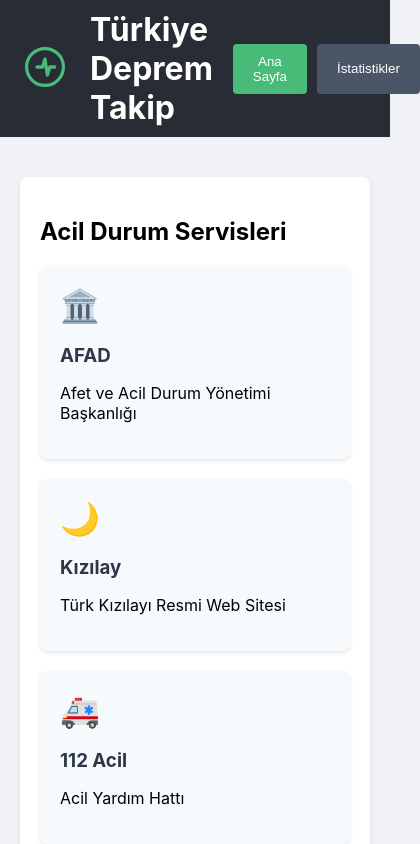
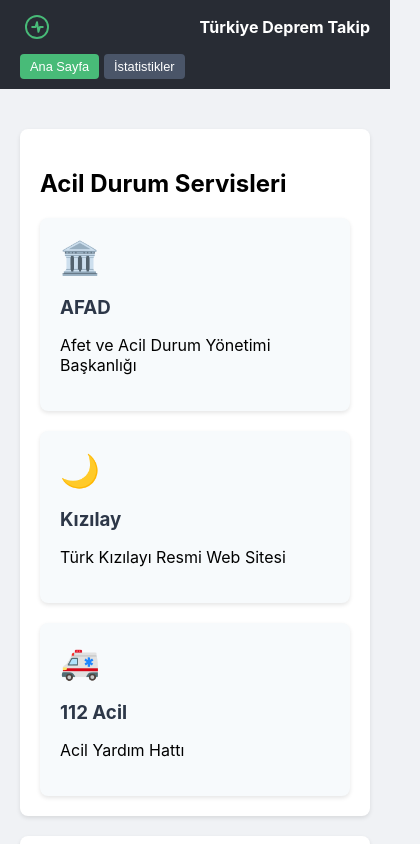
Before and after one commit to selmanyildizz/cursordemo, a React (Create React App) app: page / in a window 390 px wide. Shown: the top 844 px of the page, 420 px wide, since content can reach past the window. Built offline with nearby package versions, Linux system fonts and the light colour scheme; no server answers.

Commit message:
fixed css

```diff
--- a/package.json
+++ b/package.json
@@ -12,6 +12,7 @@
     "react-leaflet": "^4.2.1",
     "react-router-dom": "^7.1.1",
     "react-scripts": "5.0.1",
+    "recharts": "^2.12.0",
     "web-vitals": "^2.1.4"
   },
   "scripts": {
--- a/src/App.css
+++ b/src/App.css
@@ -21,12 +21,15 @@
   max-width: 1200px;
   margin: 0 auto;
   gap: 20px;
+  flex-wrap: wrap;
 }
 
 .logo-container {
   cursor: pointer;
   padding: 5px;
   transition: transform 0.2s;
+  display: flex;
+  align-items: center;
 }
 
 .logo-container:hover {
@@ -36,6 +39,7 @@
 h1 {
   margin: 0;
   flex-grow: 1;
+  font-size: 1.5rem;
 }
 
 .view-buttons {
@@ -44,13 +48,15 @@ h1 {
 }
 
 .view-buttons button {
-  padding: 10px 20px;
+  padding: 8px 16px;
   border: none;
   border-radius: 4px;
   cursor: pointer;
   background-color: #4a5568;
   color: white;
   transition: background-color 0.3s;
+  font-size: 0.9rem;
+  white-space: nowrap;
 }
 
 .view-buttons button.active {
@@ -62,8 +68,8 @@ h1 {
 }
 
 .logo-container svg {
-  width: 40px;
-  height: 40px;
+  width: 32px;
+  height: 32px;
   transition: transform 0.3s ease;
 }
 
@@ -86,3 +92,51 @@ h1 {
     stroke-width: 4;
   }
 }
+
+/* Mobil için responsive tasarım */
+@media (max-width: 768px) {
+  .header-content {
+    justify-content: space-between;
+  }
+
+  h1 {
+    font-size: 1.2rem;
+    text-align: left;
+  }
+
+  .view-buttons button {
+    padding: 6px 12px;
+    font-size: 0.85rem;
+  }
+
+  .logo-container svg {
+    width: 28px;
+    height: 28px;
+  }
+}
+
+/* iPhone 12 ve benzer boyutlar için */
+@media (max-width: 390px) {
+  .header-content {
+    gap: 10px;
+  }
+
+  h1 {
+    font-size: 1rem;
+    flex: none;
+  }
+
+  .view-buttons {
+    gap: 5px;
+  }
+
+  .view-buttons button {
+    padding: 5px 10px;
+    font-size: 0.8rem;
+  }
+
+  .logo-container svg {
+    width: 24px;
+    height: 24px;
+  }
+}
```
Also changed, not shown: 1 other file (tests, documents, lock files or other folders).
